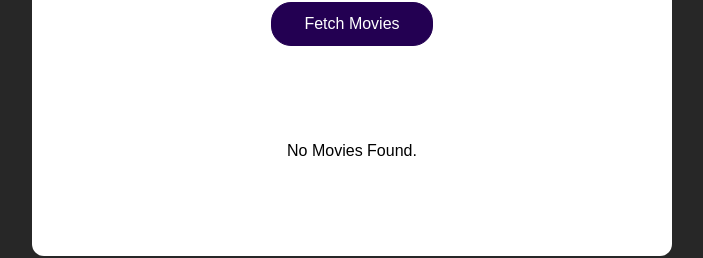
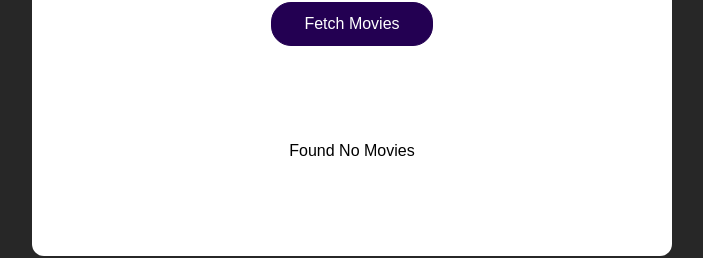
Before and after one commit to psurer/reactMovieDatabase, a React (Create React App) app in the folder reactmoviedb/: page / in a window 1280 px wide. Shown: the part 112-370 px from the top of the page, without its empty margins (288-991 px from the left). Built offline with nearby package versions, Linux system fonts and the light colour scheme.

Commit message:
managing error state

```diff
--- a/reactmoviedb/src/App.js
+++ b/reactmoviedb/src/App.js
@@ -6,11 +6,19 @@ import './App.module.css';
 function App() {
   const [movies, setMovies] = useState([]);
   const [isLoading, setIsLoading] = useState(false); // we do not load data initially
+  const [error, setError] = useState(null);
 
   async function fetchMoviesHandler() {
   setIsLoading(true); // we change the state when we start to load
-   const response = await fetch('https://swapi.dev/api/films/')
+  setError(null); // here we try some code and catch any potential errors
+  try {
+    const response = await fetch('https://swapi.dev/api/films/');
     const data = await response.json();
+
+    if (!response.ok){ // signals if response was successful or not {
+       throw new Error('uh oh, something went wrong!');
+    }
+
        const transformedMovies = data.results.map((movieData) => {
          return {
            id: movieData.episode_id,
@@ -22,8 +30,25 @@ function App() {
        });  // this converts every object in the results array into a new object , an array full of new objects will be stored in transformed movies
        setMovies(transformedMovies);  // we now have the parsed and extracted movies
        // once all of these are done we call setIsLoading again and set to false because we have some data
-      setIsLoading(false);
+   }catch (error) { // if any error is thrown in the above code, we will catch it here
+      setError.apply(error.message);
    }
+   setIsLoading(false); // we always want to stop loading even if there is no error
+  }
+  // the values in the content variable will differ based on the state we have
+  let content = <p>Found No Movies</p>
+  if (movies.length > 0) {
+    content = <MoviesList movies={movies} />
+  }
+
+  if (error){
+    content = <p>{error}</p>
+  }
+
+  if (isLoading) {
+    content = <p>Loading...</p>
+  }
+
 
   return (
     <Fragment className="App">
@@ -33,11 +58,7 @@ function App() {
           <section>
             <button onClick={fetchMoviesHandler}>Fetch Movies</button>
           </section>
-          <section>
-            {!isLoading && <MoviesList movies={movies}/>}
-            {isLoading && <p>Loading...</p>}
-            {!isLoading && movies.length === 0 && <p> No Movies Found. </p>}
-          </section>
+          <section>{content}</section>
           </section>
     </Fragment>
   );
@@ -68,9 +89,33 @@ Before:
     });
   }
 
+  We Want to let our User know which state we have:
+  We have movies
+  We are loading Movies
+  We have no movies
+
+            {!isLoading && movies.length > 0 && <MoviesList movies={movies}/>}
+            {!isLoading && movies.length === 0 && !error && <p> No Movies Found. </p>}
+            {!isLoading && error && <p>{error}</p>}
+            {isLoading && movies.length && <p>Loading...</p>}
 
  {!isLoading && <MoviesList movies={movies}/>}  // if this is not loading, then we render the moviesList
  {isLoading && <p>Loading...</p>} // if it is loading we render this p tag to say it is working
  {!isLoading && movies.length === 0 && <p> No Movies Found. } // if there is an empty array and no movies to display, then we can use this state
 
+
+  managing error state
+  {!isLoading && error && <p>{error}</p>} // we are not loading and there is err we wender text
+
+ HERE we learned how to handle all the states we might have when sending an HTTP Request
+ This is important, because no matter to which backend app we are talking to,
+ we will ALWAYS have these diff states:
+
+  We might always be waiting for a response
+  we might always be getting errors
+  we might always be getting back our data (hopefully)
+  and Our data might always be empty
+
+  it is important to know how to handle these scenarios
+
   */
```
Lines whose indentation alone changed are shown as unchanged.
